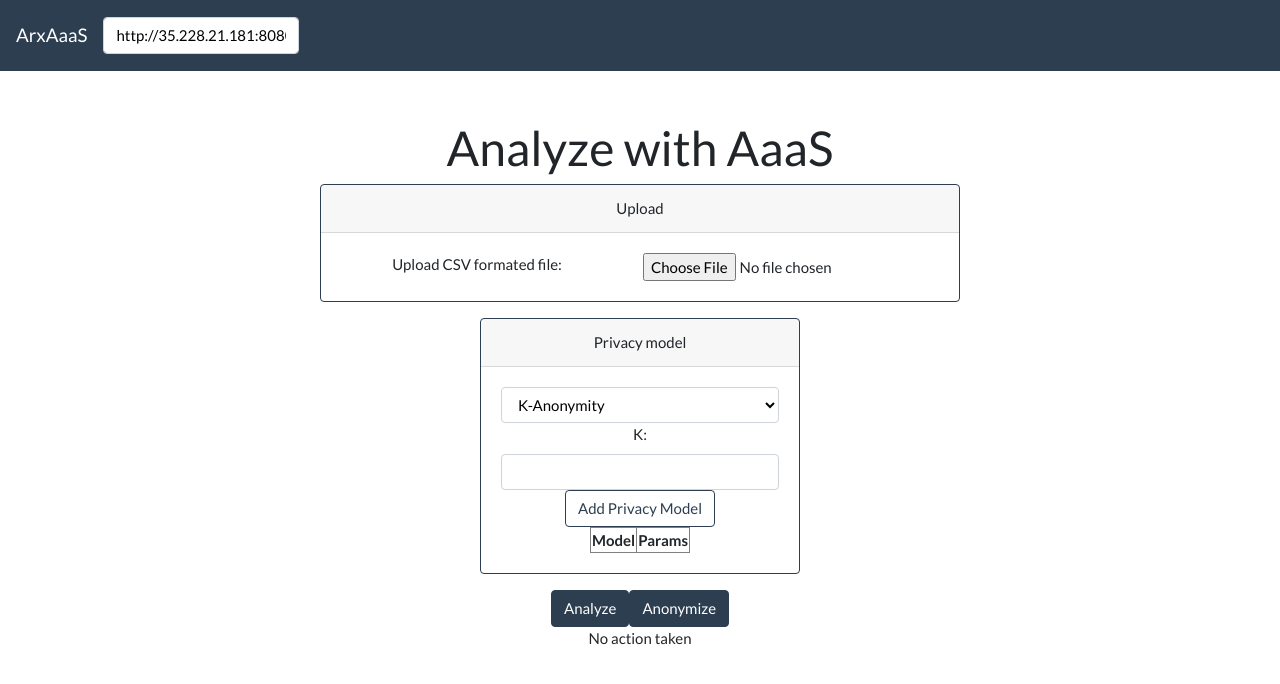
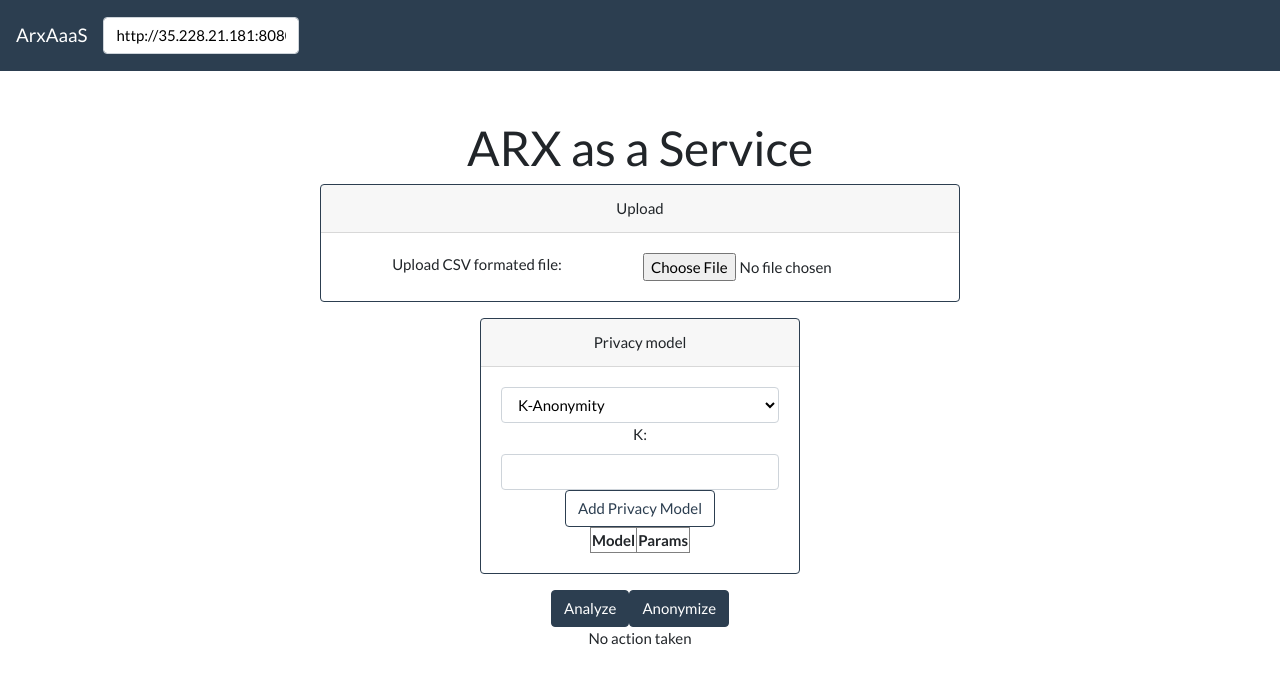
Before and after one commit to oslomet-arx-as-a-service/WebARXaaS, a React (Create React App) app: page / in a window 1280 px wide. Shown: the top 684 px of the page. Built offline with nearby package versions, Linux system fonts and the light colour scheme.

Commit message:
REFACTOR h1 text content

```diff
--- a/src/App.js
+++ b/src/App.js
@@ -38,7 +38,7 @@ const App = props =>{
       <div >
         <div className="row">
           <div className="col-lg-12 text-center">
-            <h1 className="mt-5">Analyze with AaaS</h1>
+            <h1 className="mt-5">ARX as a Service</h1>
             <AaaS endpoint = {endpoint}/>
           </div>
         </div>
```
